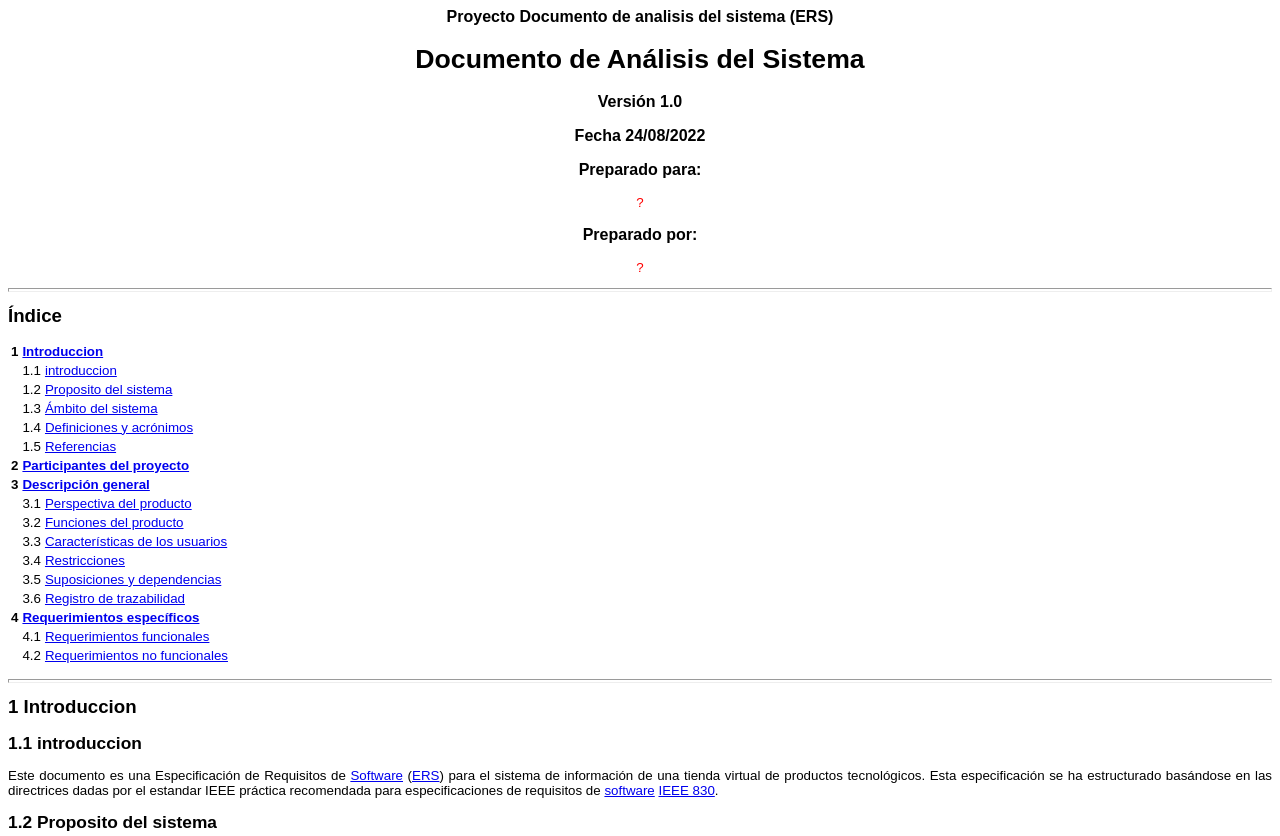
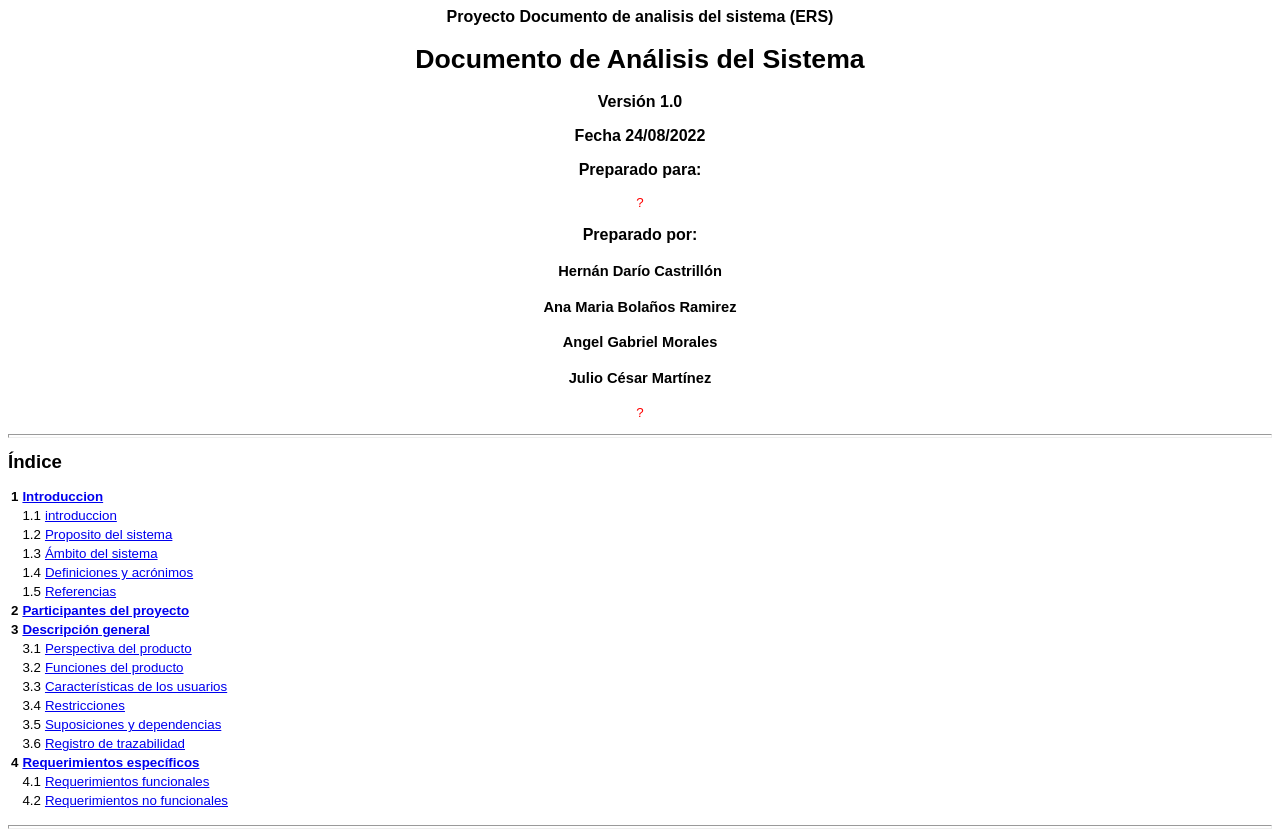
Before and after one commit to juliocmartinez/doc-analisis-sistema, a plain HTML site: page index.html in a window 1280 px wide. Shown: the top 836 px of the page. Drawn offline with Linux system fonts and the light colour scheme.

Commit message:
Update index.html

```diff
--- a/index.html
+++ b/index.html
@@ -88,6 +88,10 @@
 <p />
 
 <h3>Preparado por:</h3>
+	<h4>Hernán Darío Castrillón</h4>
+	<h4>Ana Maria Bolaños Ramirez</h4>
+	<h4>Angel Gabriel Morales</h4>
+	<h4>Julio César Martínez</h4>
 
 <p><font color="red">?</font></p>
 
```
